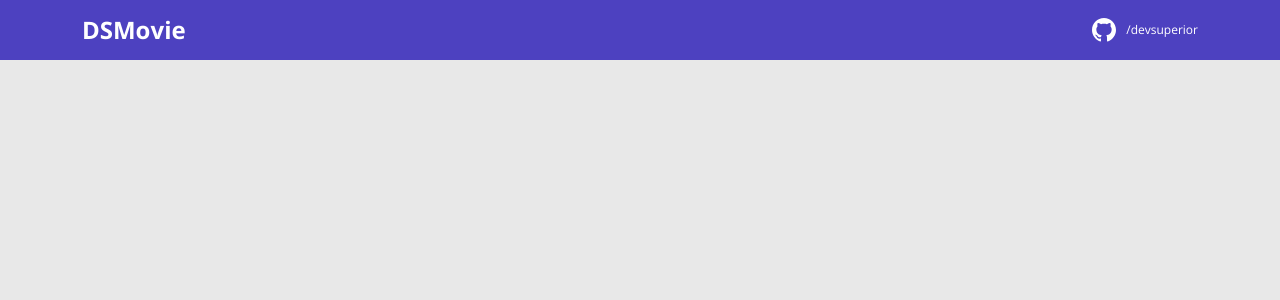
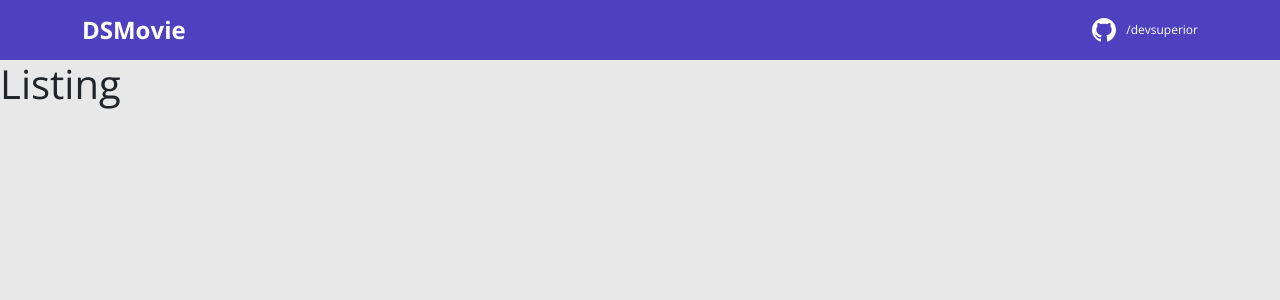
Before and after one commit to JessyOliver/dev-superior-devmovie, a React (Create React App) app in the folder frontend/: page / in a window 1280 px wide. Shown: the top 300 px of the page. Built offline with nearby package versions, Linux system fonts and the light colour scheme.

Commit message:
feat(routes): Adting routes in project.

```diff
--- a/frontend/package.json
+++ b/frontend/package.json
@@ -10,9 +10,11 @@
     "@types/node": "^16.7.13",
     "@types/react": "^17.0.20",
     "@types/react-dom": "^17.0.9",
+    "@types/react-router-dom": "5.3.2",
     "bootstrap": "5.1.3",
     "react": "^17.0.2",
     "react-dom": "^17.0.2",
+    "react-router-dom": "6.2.1",
     "react-scripts": "5.0.0",
     "typescript": "^4.4.2",
     "web-vitals": "^2.1.0"
--- a/frontend/src/App.tsx
+++ b/frontend/src/App.tsx
@@ -1,8 +1,23 @@
-import Navbar from './components/Navbar';
+import {
+  BrowserRouter,
+  Routes,
+  Route
+} from "react-router-dom";
+import Listing from 'pages/Listing';
+import Form from 'pages/Form';
+import Navbar from "components/Navbar";
 
 function App() {
   return (
-      <Navbar></Navbar>
+    <BrowserRouter>
+      <Navbar />
+      <Routes>
+        <Route path="/" element={<Listing />} />
+        <Route path="/form">
+          <Route path=":movieId" element={<Form />} />
+        </Route>
+      </Routes>
+    </BrowserRouter>
   );
 }
 
--- /dev/null
+++ b/frontend/src/pages/Form/index.tsx
@@ -0,0 +1,10 @@
+
+
+function Form() {
+  return (
+
+    <h1>Form</h1>
+  );
+}
+
+export default Form;
--- /dev/null
+++ b/frontend/src/pages/Listing/index.tsx
@@ -0,0 +1,8 @@
+
+function Listing() {
+  return (
+    <h1> Listing </h1>
+  );
+}
+
+export default Listing;
```
Also changed, not shown: frontend/src/components/Navbar/index.tsx (indentation only), 1 other file (tests, documents, lock files or other folders).
